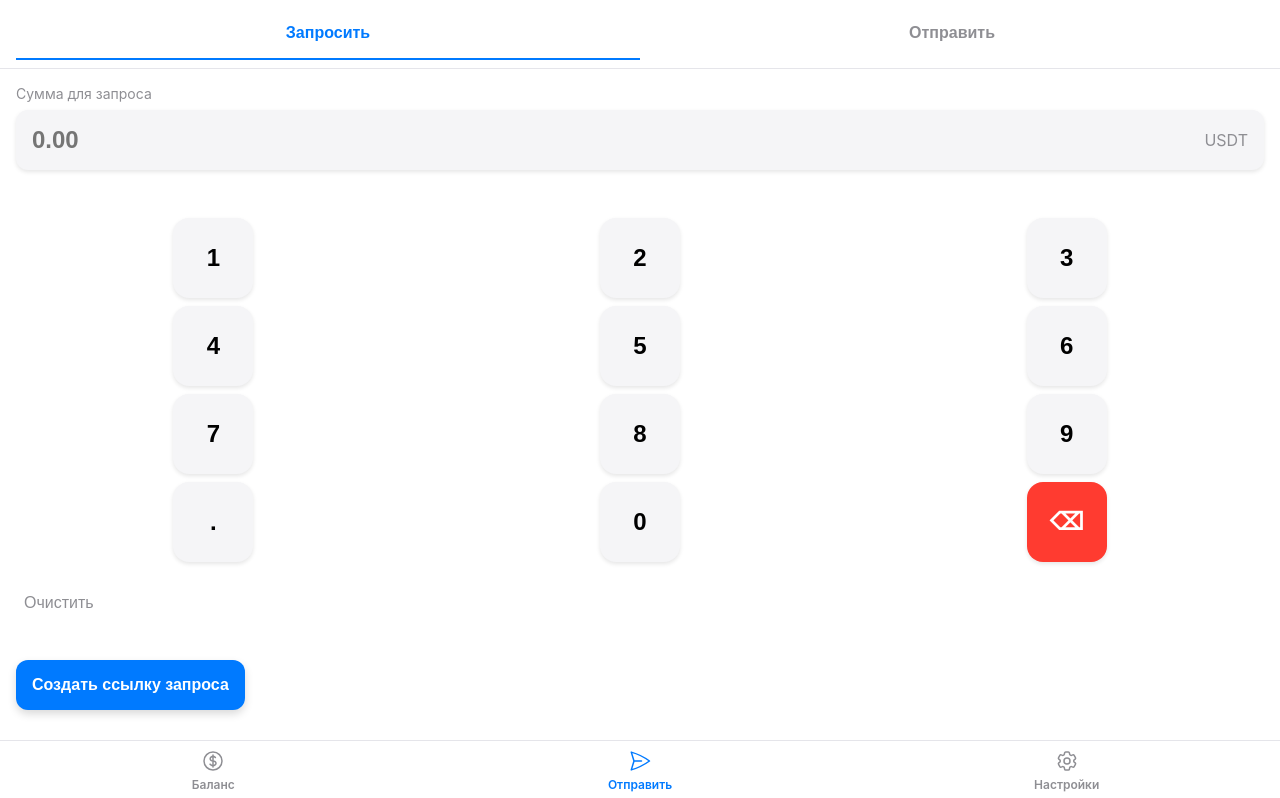
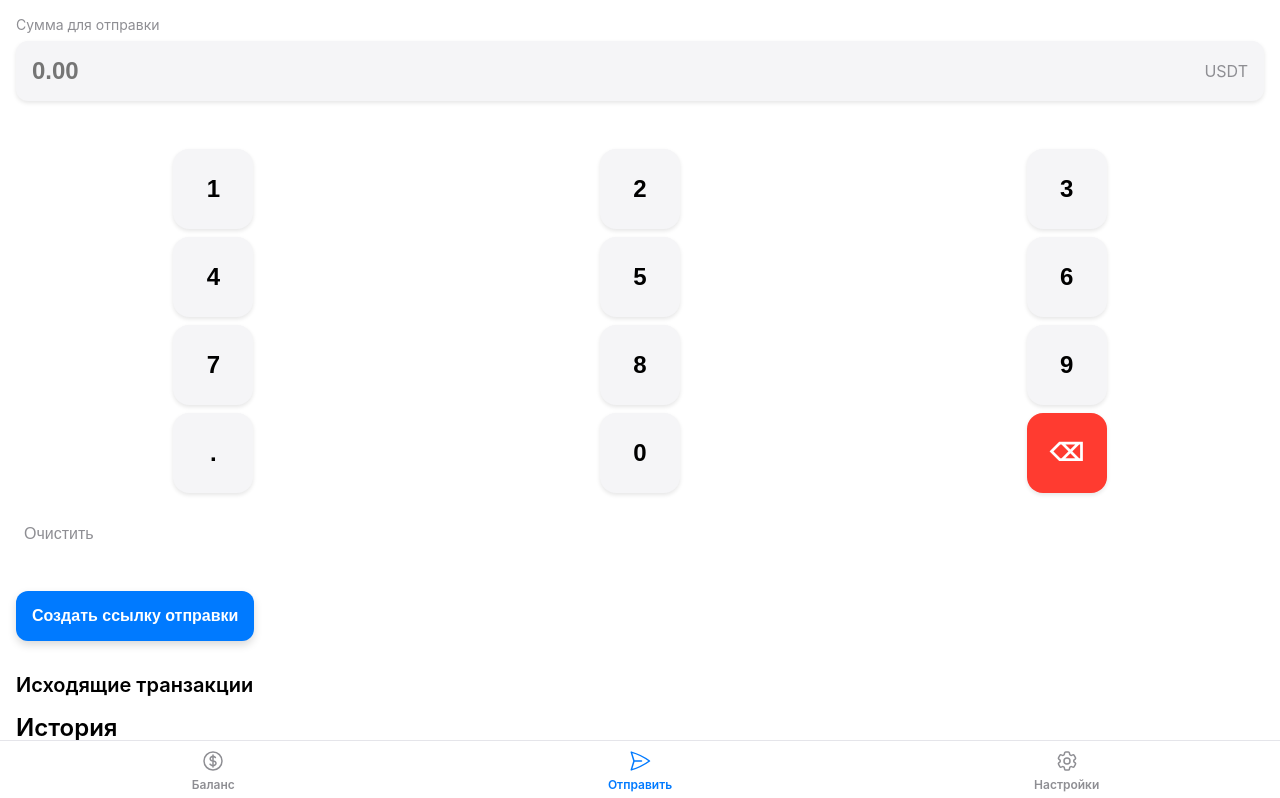
Before and after one commit to m1omania/metka, a React (Vite) app: page /send in a window 1280 px wide. Shown: the top 798 px of the page. Built offline with nearby package versions, Linux system fonts and the light colour scheme.

Commit message:
Remove tab menu from SendReceiveScreen

```diff
--- a/src/screens/SendReceiveScreen.tsx
+++ b/src/screens/SendReceiveScreen.tsx
@@ -4,13 +4,10 @@ import { DigitalKeyboard } from '../components/DigitalKeyboard';
 import { TransactionHistory } from '../components/TransactionHistory';
 import { LinkShareModal } from '../components/LinkShareModal';
 import { WalletService } from '../services/walletService';
-import { generateRequestLink, generateSendLink } from '../utils/linkGenerator';
+import { generateSendLink } from '../utils/linkGenerator';
 import './SendReceiveScreen.css';
 
-type TabType = 'request' | 'send';
-
 export const SendReceiveScreen: React.FC = () => {
-  const [activeTab, setActiveTab] = useState<TabType>('request');
   const [amount, setAmount] = useState<string>('');
   const [transactions, setTransactions] = useState<Transaction[]>([]);
   const [showLinkModal, setShowLinkModal] = useState(false);
@@ -46,41 +43,20 @@ export const SendReceiveScreen: React.FC = () => {
       return;
     }
 
-    const link =
-      activeTab === 'request'
-        ? generateRequestLink(parseFloat(amount))
-        : generateSendLink(parseFloat(amount));
+    const link = generateSendLink(parseFloat(amount));
     setLinkUrl(link.url);
     setShowLinkModal(true);
     setAmount('');
   };
 
-  const filteredTransactions = transactions.filter((t) =>
-    activeTab === 'request' ? t.type === 'incoming' : t.type === 'outgoing'
-  );
+  const filteredTransactions = transactions.filter((t) => t.type === 'outgoing');
 
   return (
     <div className="send-receive-screen">
-      <div className="tab-container">
-        <button
-          className={`tab ${activeTab === 'request' ? 'active' : ''}`}
-          onClick={() => setActiveTab('request')}
-        >
-          Запросить
-        </button>
-        <button
-          className={`tab ${activeTab === 'send' ? 'active' : ''}`}
-          onClick={() => setActiveTab('send')}
-        >
-          Отправить
-        </button>
-      </div>
 
       <div className="send-receive-content">
         <div className="input-section">
-          <div className="input-label">
-            {activeTab === 'request' ? 'Сумма для запроса' : 'Сумма для отправки'}
-          </div>
+          <div className="input-label">Сумма для отправки</div>
           <div className="input-container">
             <input
               className="input-field"
@@ -100,13 +76,11 @@ export const SendReceiveScreen: React.FC = () => {
         />
 
         <button className="generate-button" onClick={handleGenerateLink}>
-          {activeTab === 'request' ? 'Создать ссылку запроса' : 'Создать ссылку отправки'}
+          Создать ссылку отправки
         </button>
 
         <div className="history-section">
-          <div className="section-title">
-            {activeTab === 'request' ? 'Входящие транзакции' : 'Исходящие транзакции'}
-          </div>
+          <div className="section-title">Исходящие транзакции</div>
           <TransactionHistory transactions={filteredTransactions} />
         </div>
       </div>
```
